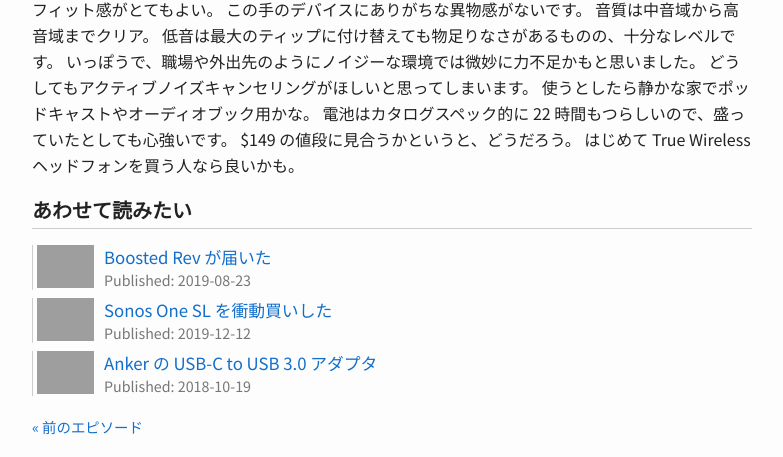
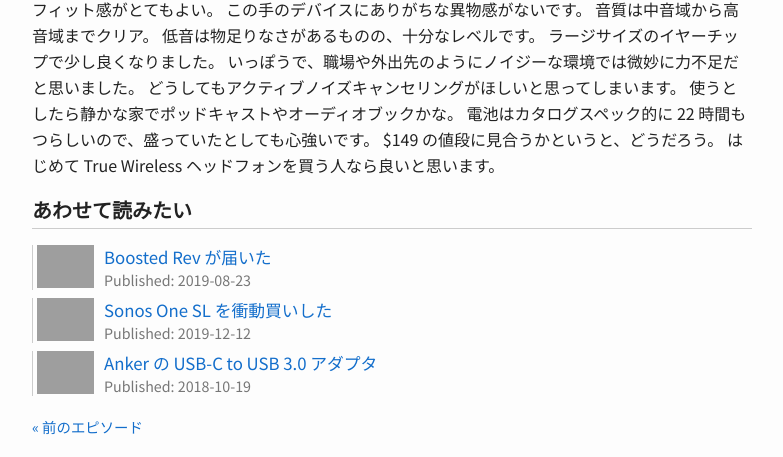
Before and after one commit to toru/ep.torumk.com, a Jekyll site: the page built from _posts/2020-02-12-samsung-galaxy-buds-plus.md, in a window 1280 px wide. Shown: the part 750-1207 px from the top of the page, without its empty margins (248-1031 px from the left). Built offline with Jekyll 4.4.1, drawn with Linux system fonts in a browser that asks for light colours; grey boxes are pictures that could not be loaded.

Commit message:
posts: refine the buds plus episode

```diff
--- a/_posts/2020-02-12-samsung-galaxy-buds-plus.md
+++ b/_posts/2020-02-12-samsung-galaxy-buds-plus.md
@@ -22,10 +22,11 @@ permalink: /samsung-galaxy-buds-plus
 フィット感がとてもよい。
 この手のデバイスにありがちな異物感がないです。
 音質は中音域から高音域までクリア。
-低音は最大のティップに付け替えても物足りなさがあるものの、十分なレベルです。
-いっぽうで、職場や外出先のようにノイジーな環境では微妙に力不足かもと思いました。
+低音は物足りなさがあるものの、十分なレベルです。
+ラージサイズのイヤーチップで少し良くなりました。
+いっぽうで、職場や外出先のようにノイジーな環境では微妙に力不足だと思いました。
 どうしてもアクティブノイズキャンセリングがほしいと思ってしまいます。
-使うとしたら静かな家でポッドキャストやオーディオブック用かな。
+使うとしたら静かな家でポッドキャストやオーディオブックかな。
 電池はカタログスペック的に 22 時間もつらしいので、盛っていたとしても心強いです。
 $149 の値段に見合うかというと、どうだろう。
-はじめて True Wireless ヘッドフォンを買う人なら良いかも。
+はじめて True Wireless ヘッドフォンを買う人なら良いと思います。
```
